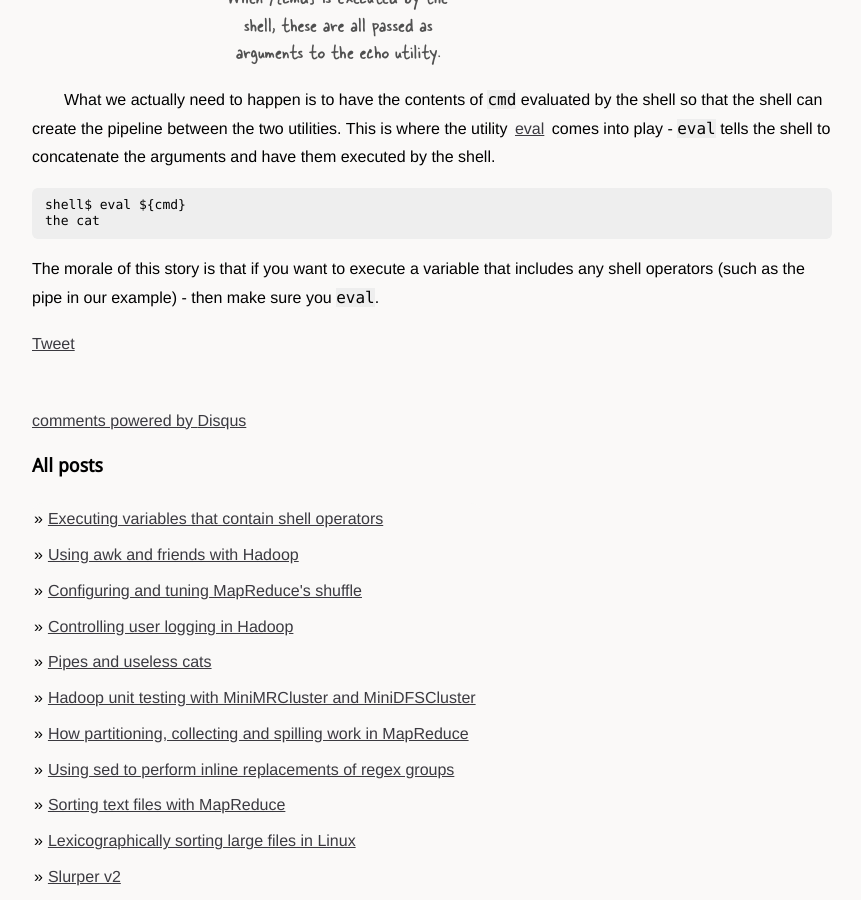
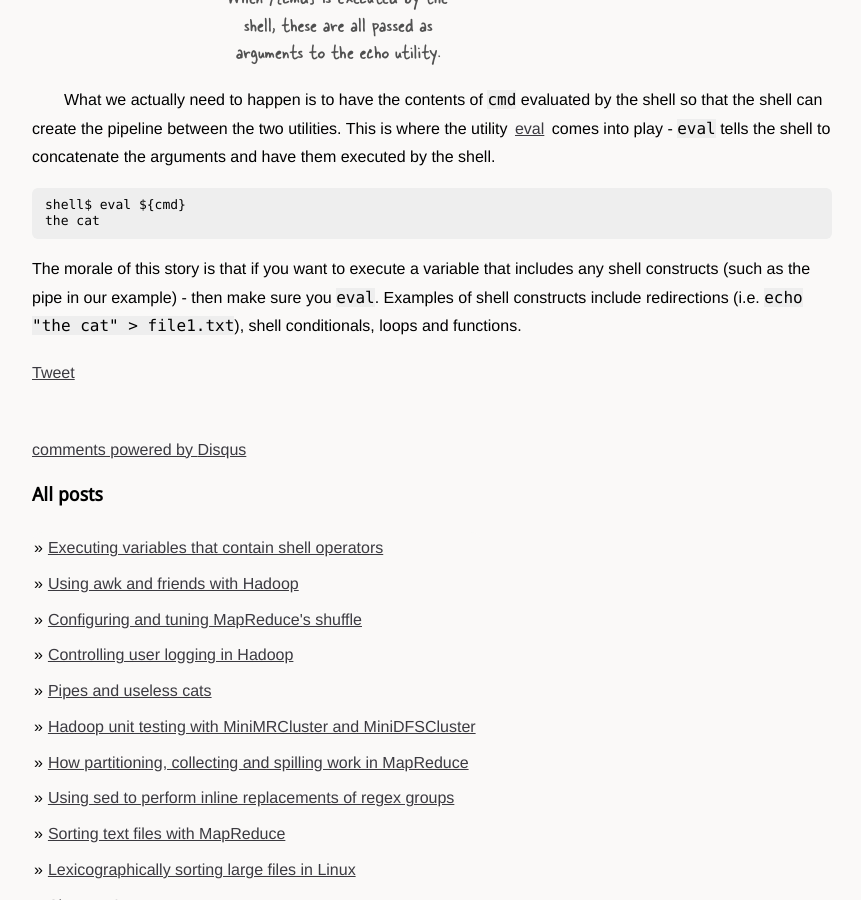
Before and after one commit to alexholmes/blog, a Jekyll site: the page built from _posts/2013-01-27-shell-variable-execution-with-pipes.markdown, in a window 1280 px wide and 900 px high, scrolled down 932 px. Shown: the whole window, without its empty margins (208-1069 px from the left). Built offline with Jekyll 4.4.1, drawn with Linux system fonts in a browser that asks for light colours; comment, search, counter and statistics services are not loaded.

Commit message:
added some more examples

```diff
--- a/_posts/2013-01-27-shell-variable-execution-with-pipes.markdown
+++ b/_posts/2013-01-27-shell-variable-execution-with-pipes.markdown
@@ -41,5 +41,6 @@ by the shell.
     shell$ eval ${cmd}
     the cat
 
-The morale of this story is that if you want to execute a variable that includes any shell operators
-(such as the pipe in our example) - then make sure you `eval`.
+The morale of this story is that if you want to execute a variable that includes any shell constructs
+(such as the pipe in our example) - then make sure you `eval`. Examples of shell constructs include
+redirections (i.e. `echo "the cat" > file1.txt`), shell conditionals, loops and functions.
```
